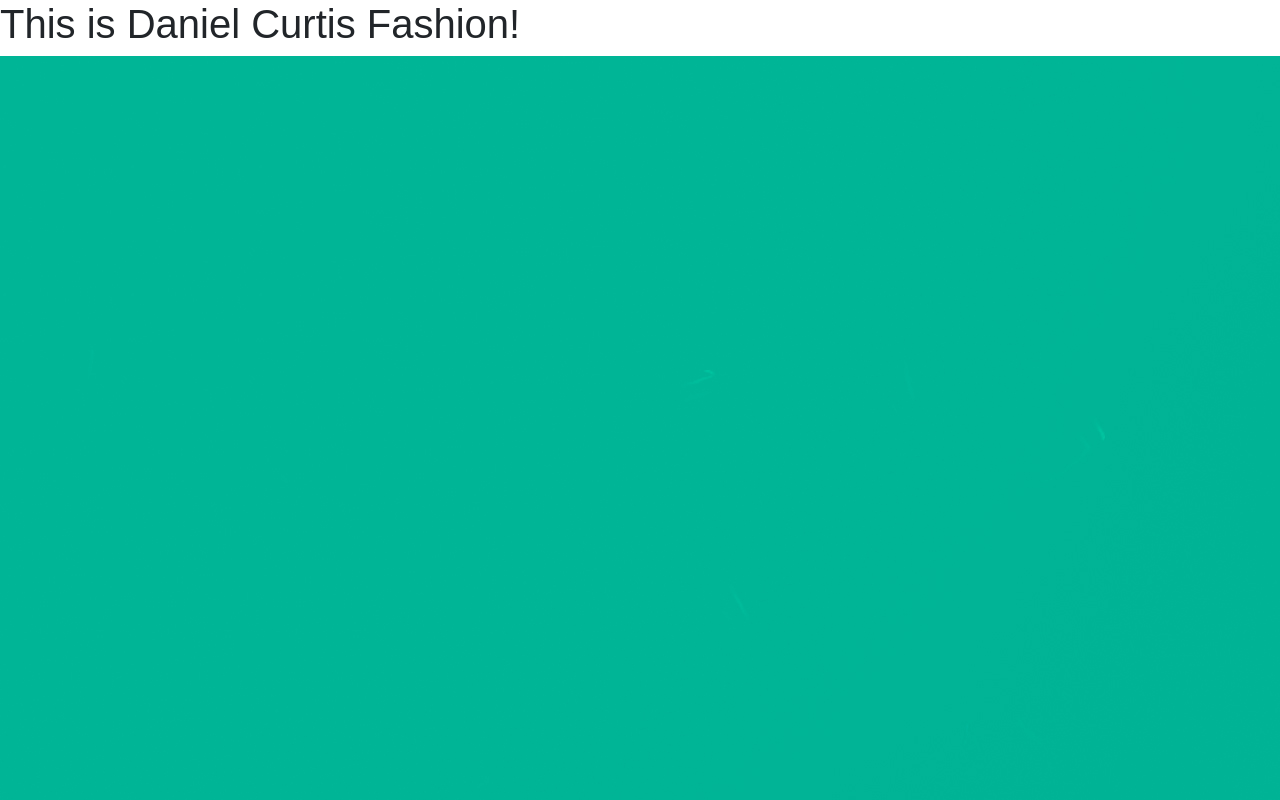
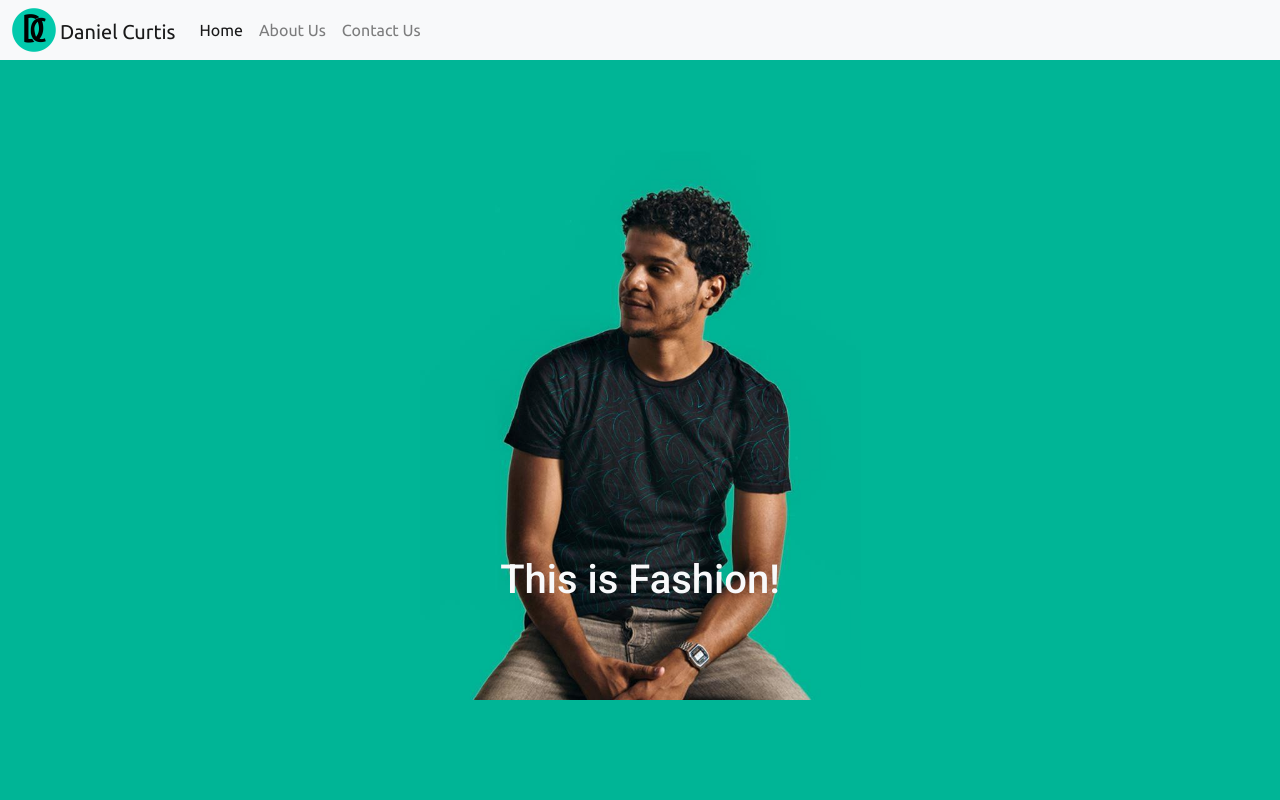
Before and after one commit to mfonism/daniel-curtis, a Django app: page / in a window 1280 px wide. Run offline with Django 3.2, Linux system fonts and the light colour scheme; some libraries are stand-ins or nearby versions.

Commit message:
Add top app bar and hero

```diff
--- /dev/null
+++ b/landing/static/landing/css/parked.css
@@ -0,0 +1,19 @@
+.hero {
+    height: 100%;
+    max-height: 640px;
+    position: relative;
+    background: url('../img/hero--main.jpg') no-repeat center bottom;
+    background-size: cover;
+}
+
+@media (min-width: 560px) {
+    .hero {
+        background-size: contain;
+    }
+}
+
+h1 {
+    margin-top: auto;
+    margin-bottom: 6rem;
+    font-family: 'Roboto', sans-serif;
+}
--- a/landing/templates/landing/parked.html
+++ b/landing/templates/landing/parked.html
@@ -1,8 +1,38 @@
 {% extends "site_base.html" %}
+
 
 {% load static %}
 
+
+{% block extra_custom_css %}
+<link rel="stylesheet" href="{% static 'landing/css/parked.css' %}">
+{% endblock %}
+
+
+{% block navbar_collapse %}
+<div class="collapse navbar-collapse" id="topAppBar">
+    <ul class="navbar-nav mr-auto">
+        <li class="nav-item active">
+            <a class="nav-link" href="#home">Home <span
+                  class="sr-only">(current)</span></a>
+        </li>
+        <li class="nav-item">
+            <a class="nav-link" href="#about">About Us<span
+                  class="sr-only">(current)</span></a>
+        </li>
+        <li class="nav-item">
+            <a class="nav-link" href="#contact">Contact Us<span
+                  class="sr-only">(current)</span></a>
+        </li>
+    </ul>
+</div>
+{% endblock %}
+
+
 {% block body %}
-<h1>This is Daniel Curtis Fashion!</h1>
-<img src="{% static 'landing/img/hero--main.jpg' %}">
+<div id="home" class="hero d-flex">
+    <div class="container d-flex justify-content-center align-items-center">
+        <h1>This is Fashion!</h1>
+    </div>
+</div>
 {% endblock %}
--- a/static/css/site_base.css
+++ b/static/css/site_base.css
@@ -1,17 +1,43 @@
-@import url('https://fonts.googleapis.com/css2?family=Quicksand:wght@369&display=swap');
-
 html,
 body {
     position: relative;
     height: 100%;
     width: 100%;
-    overflow-x: hidden;
-}
-
-html {
-    overflow-y: hidden;
+    overflow: hidden;
 }
 
 body {
-    font-family: 'Quicksand', sans-serif;
+    /* font-family: 'Roboto', sans-serif; */
+    font-family: 'Ubuntu', sans-serif;
+    background-color: #00B596;
+    color: #F8F9FA;
 }
+
+.navbar-brand {
+    padding-top: 0;
+    padding-bottom: 0
+}
+
+.navbar-brand .brand-wrap {
+    margin-left: -4px;
+}
+
+.brand-wrap img {
+    height: 44px;
+}
+
+.brand-wrap span {
+    margin-top: 4px;
+    margin-left: 4px;
+}
+
+.navbar-toggler {
+    padding: .25rem .35rem;
+}
+
+main {
+    margin-top: 60px;
+    height: calc(100% - 60px);
+    position: relative;
+    overflow-x: hidden;
+}
--- a/templates/site_base.html
+++ b/templates/site_base.html
@@ -17,6 +17,11 @@
           integrity="sha384-JcKb8q3iqJ61gNV9KGb8thSsNjpSL0n8PARn9HuZOnIxN0hoP+VmmDGMN5t9UJ0Z"
           crossorigin="anonymous">
 
+        <!-- Fonts -->
+        <link
+          href="https://fonts.googleapis.com/css2?family=Roboto:wght@500&family=Ubuntu&display=swap"
+          rel="stylesheet">
+
         {% block extra_vendor_css %}{% endblock %}
 
         {% block custom_css %}
@@ -28,7 +33,26 @@
 
     <body>
 
-        {% block body %}{% endblock %}
+        <nav class="navbar navbar-expand-lg fixed-top navbar-light bg-light">
+            <a class="navbar-brand" href="#">
+                <span class="brand-wrap d-flex align-items-center">
+                    <img src="{% static 'img/brand.png' %}" alt="Daniel Curtis logo">
+                    <span>Daniel Curtis</span>
+                </span>
+            </a>
+            <button class="navbar-toggler" type="button" data-toggle="collapse"
+              data-target="#topAppBar" aria-controls="topAppBar" aria-expanded="false"
+              aria-label="Toggle navigation">
+                <span class="navbar-toggler-icon"></span>
+            </button>
+            {% block navbar_collapse %}
+            <div class="collapse navbar-collapse" id="topAppBar"></div>
+            {% endblock %}
+        </nav>
+
+        <main>
+            {% block body %}{% endblock %}
+        </main>
 
         <!-- Optional JavaScript -->
         <!-- jQuery first, then Popper.js, then Bootstrap JS -->
```
Also changed, not shown: landing/static/landing/img/hero--main.jpg, static/img/brand.png (added), static/img/favicon.ico (added).
